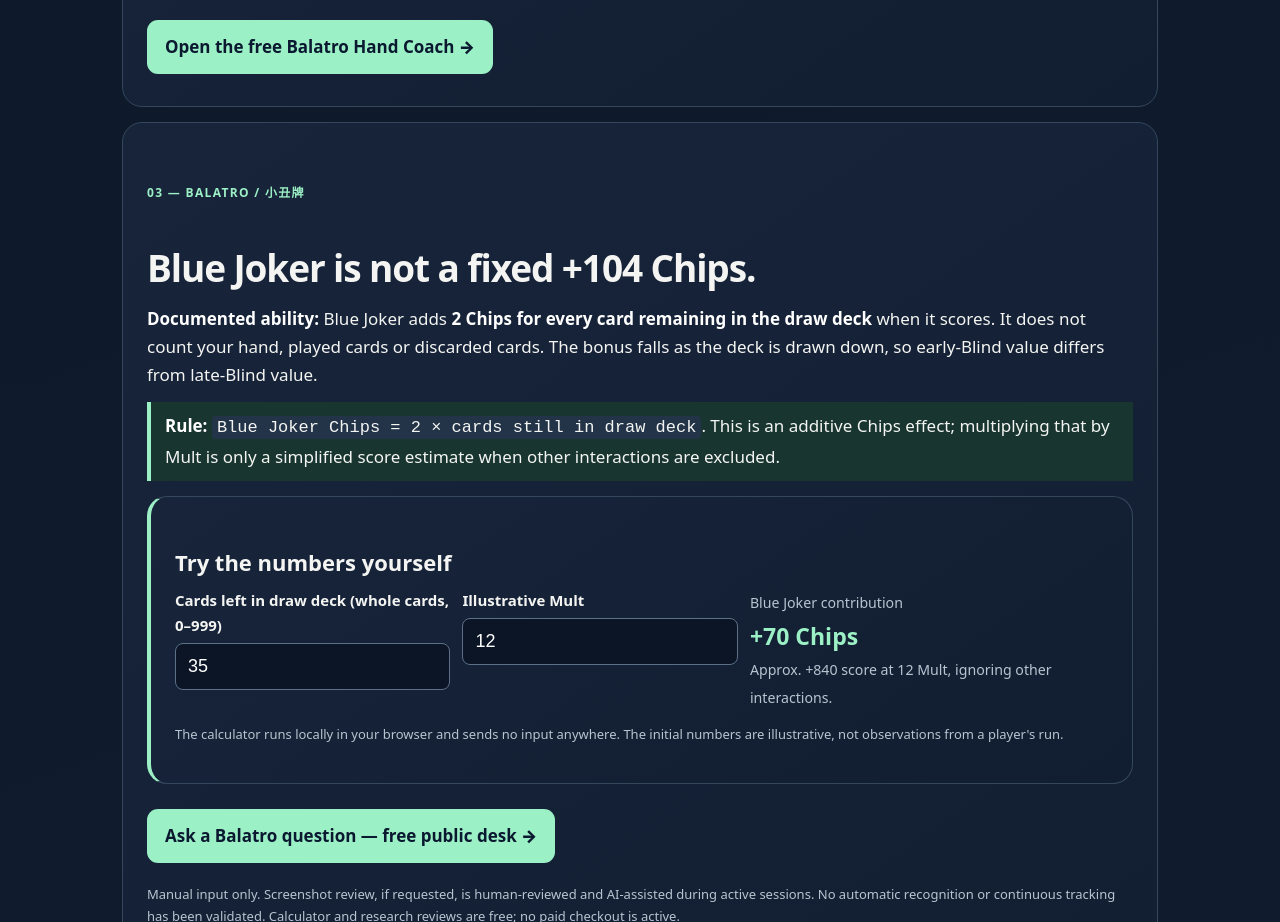
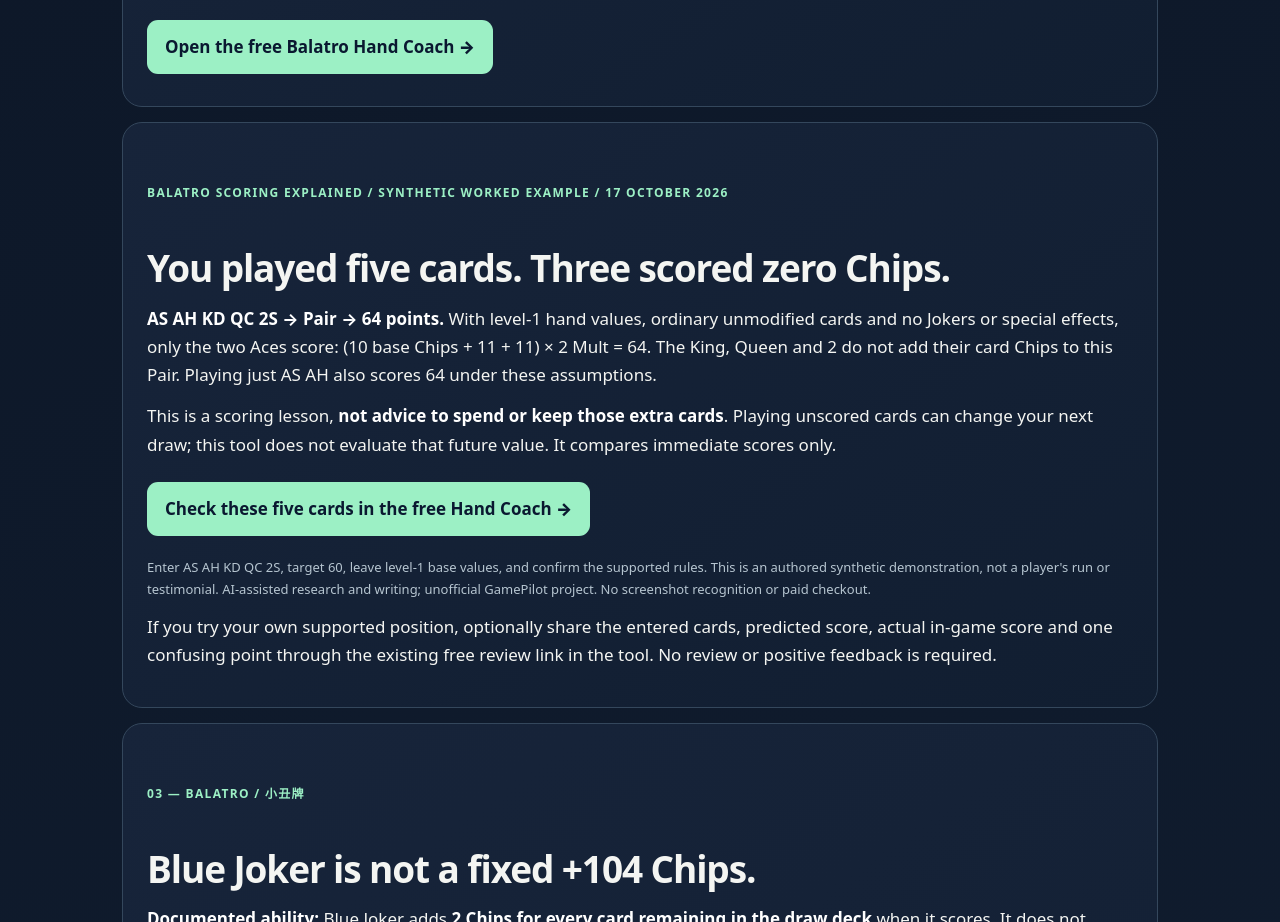
Before and after one commit to yl124915300-dot/yl124915300-dot.github.io, a plain HTML site: page gamepilot/community/index.html in a window 1280 px wide. Shown: the part 3167-4089 px from the top of the page. Drawn offline with Linux system fonts and the light colour scheme.

Commit message:
Publish bounded Balatro scoring lesson on existing community page

```diff
--- a/gamepilot/community/index.html
+++ b/gamepilot/community/index.html
@@ -58,6 +58,7 @@
 <p class="mini">Sources: <a href="https://www.pathofexile.com/forum/view-thread/3886066">official player report</a> · <a href="https://www.poe2wiki.net/wiki/Entangle">PoE2 wiki</a> · <a href="https://poe2db.tw/us/Entangle">PoE2DB</a>.</p>
 </article>
 <section class="box"><p class="eyebrow">New / Balatro manual tool</p><h2>Compare ordinary-card plays, then enter the next state.</h2><p>The Hand Coach compares every supported selection from up to eight manually entered cards and explains the immediate score. Only ordinary cards without Jokers or modifiers are supported. Screenshot AI is unavailable; no paid checkout is active.</p><a class="btn" href="/gamepilot/balatro/">Open the free Balatro Hand Coach →</a></section>
+<section class="box" id="balatro-scoring-cards"><p class="eyebrow">Balatro scoring explained / Synthetic worked example / 17 October 2026</p><h2>You played five cards. Three scored zero Chips.</h2><p><strong>AS AH KD QC 2S → Pair → 64 points.</strong> With level-1 hand values, ordinary unmodified cards and no Jokers or special effects, only the two Aces score: (10 base Chips + 11 + 11) × 2 Mult = 64. The King, Queen and 2 do not add their card Chips to this Pair. Playing just AS AH also scores 64 under these assumptions.</p><p>This is a scoring lesson, <strong>not advice to spend or keep those extra cards</strong>. Playing unscored cards can change your next draw; this tool does not evaluate that future value. It compares immediate scores only.</p><p><a class="btn" href="/gamepilot/balatro/">Check these five cards in the free Hand Coach →</a></p><p class="mini">Enter AS AH KD QC 2S, target 60, leave level-1 base values, and confirm the supported rules. This is an authored synthetic demonstration, not a player's run or testimonial. AI-assisted research and writing; unofficial GamePilot project. No screenshot recognition or paid checkout.</p><p>If you try your own supported position, optionally share the entered cards, predicted score, actual in-game score and one confusing point through the existing free review link in the tool. No review or positive feedback is required.</p></section>
 <article class="box" id="balatro">
 <p class="eyebrow">03 — Balatro / 小丑牌</p>
 <h2>Blue Joker is not a fixed +104 Chips.</h2>
```
